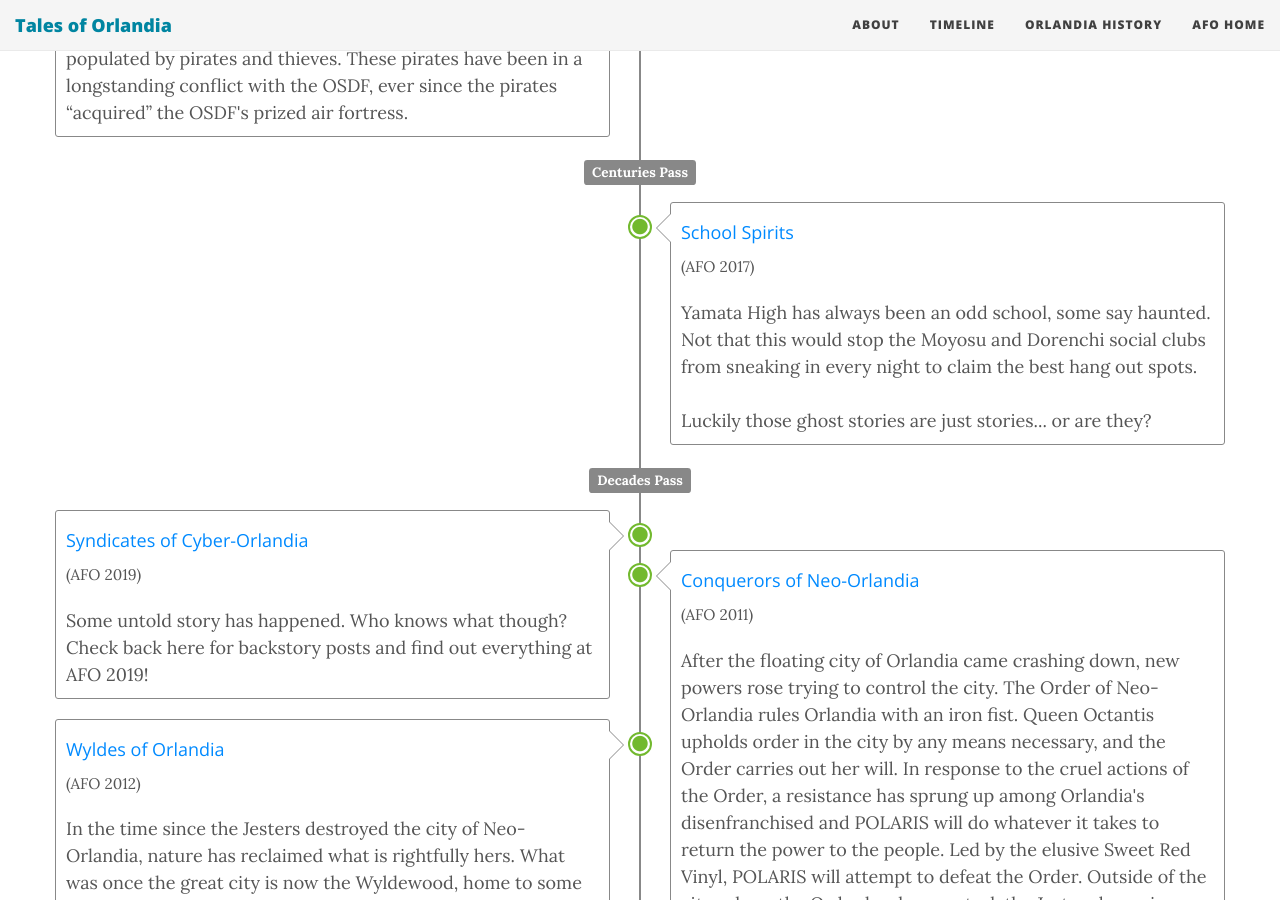
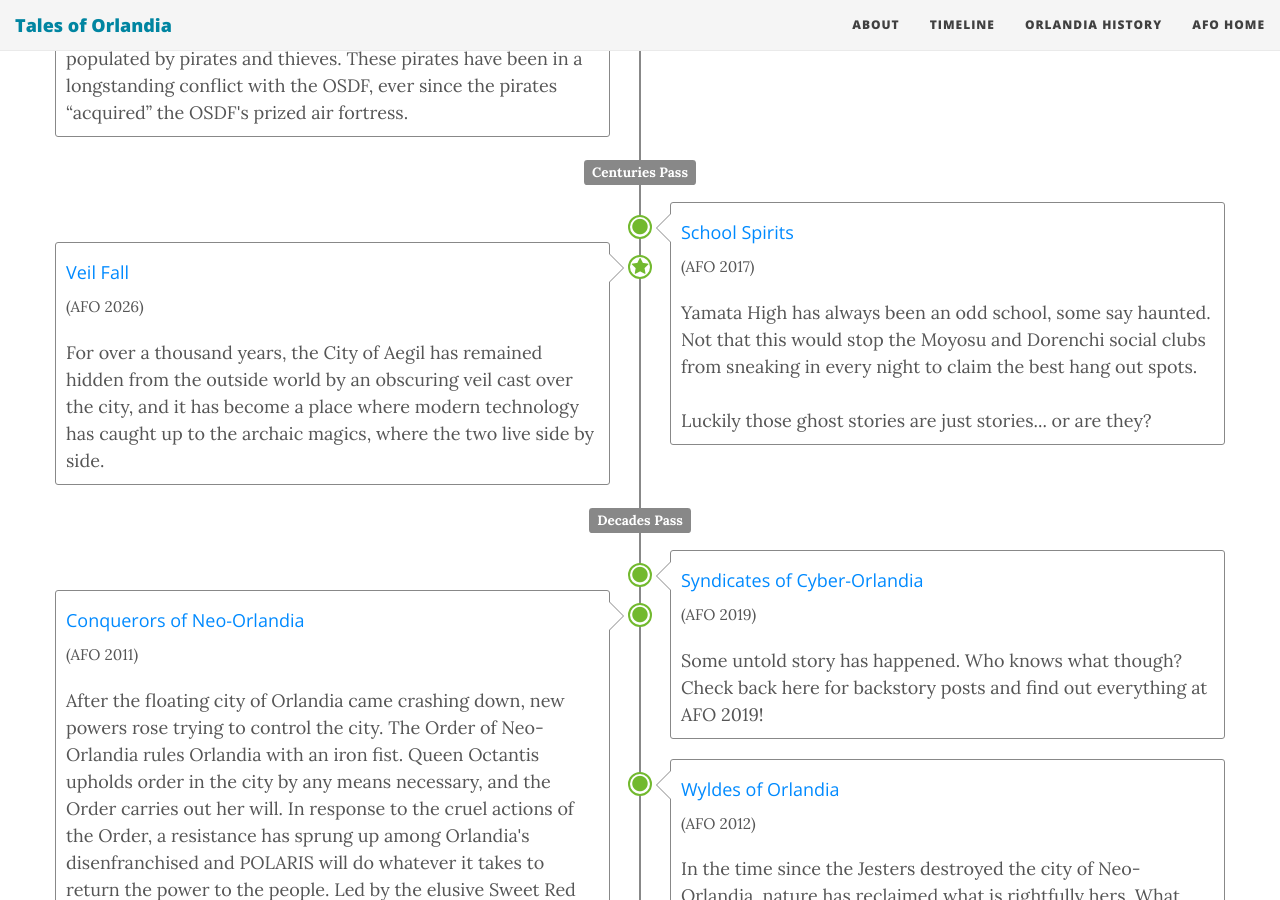
Before and after one commit to iamdavidfrancis/talesoforlandia, a Jekyll site: the page built from timeline.html, in a window 1280 px wide and 900 px high, scrolled down 2214 px. Built offline with Jekyll 4.4.1, drawn with Linux system fonts in a browser that asks for light colours; nearby versions of some CDN libraries; some of the changed text lies outside the part shown.

Commit message:
Add veil fall

```diff
--- a/_data/timelines.yml
+++ b/_data/timelines.yml
@@ -30,6 +30,8 @@
       text: Centuries Pass
     - type: year
       year: 2017
+    - type: year
+      year: 2026
     - type: separator
       text: Decades Pass
     - type: year
--- a/_data/years.yml
+++ b/_data/years.yml
@@ -6,13 +6,13 @@
 
 2008:
   slug: swords-2
-  name: "Swords of Orlandia: Throne Into Chaos"
+  name: "Swords of Orlandia 2: Throne Into Chaos"
   year: 2008
   timeline-text: "King Horus has died, and his son Validus must take his place and restore Orlandia to its former glory. Can he defeat the mysterious Emperor or will he fall victim to the Emperor's schemes?"
 
 2009:
   slug: swords-3
-  name: "Swords of Orlandia: The Khaz'Radan Prophecy"
+  name: "Swords of Orlandia 3: The Khaz'Radan Prophecy"
   year: 2009
   timeline-text: "&ldquo;Defeat me if you think you can, or serve me if you wish. Until that day you are all… banished from Orlandia!&rdquo;<br><br>Those were the final words uttered from the treacherous mouth of Corvdius, the once supposed loyal sage to Prince Validus, only to be revealed the banished Emperor of the Yaoguai! Much time has passed and there has been much unrest in Orlandia. Many citizens of Orlandia, along with the mysterious Fae folk, have begun to form a resistance to restore freedom for all in their once glorious kingdom. The Emperor has responded by offering riches and high rank to those who would help crush the rebellion. The great battle between the Shadowfowl and the Anarchs is about to begin. Who will prevail?"
 
@@ -96,8 +96,9 @@
   name: Darkheart Ritual
   year: 2025
 
-# 2026:
-#   slug: veil-fall
-#   name: Veil Fall
-# #   year: 2026
-#   current: true
+2026:
+  slug: veil-fall
+  name: Veil Fall
+  year: 2026
+  current: true
+  timeline-text: "For over a thousand years, the City of Aegil has remained hidden from the outside world by an obscuring veil cast over the city, and it has become a place where modern technology has caught up to the archaic magics, where the two live side by side."
--- /dev/null
+++ b/history/veil-fall.md
@@ -0,0 +1,108 @@
+---
+layout: page
+title: Veil Fall
+meta-description: For over a thousand years, the city of Aegil has remained hidden from the outside world. Concealed by an obscuring veil cast over the city to protect the citizens from the impending Darkheart Ritual, the city has since grown into a prosperous oasis. A place where modern technology has caught up to archaic magics, and the two live together side by side.
+share-img: https://statics.orlandia.talesoforlandia.com/past-orlandias/veil-fall/veil-fall-logo.png
+css:
+  - '/css/card.css'
+---
+
+{:.text-center.col-md-6.col-md-offset-3.col-sm-12}
+[![Tales of Orlandia: Chrono-Conflict](https://statics.orlandia.talesoforlandia.com/past-orlandias/veil-fall/veil-fall-logo-thumb.png)](https://statics.orlandia.talesoforlandia.com/past-orlandias/veil-fall/veil-fall-logo.png)
+
+{:.text-muted.text-center}
+*Illustration by Travis*
+
+# Prologue
+
+The veil has fallen… and no one is safe.
+
+For over a thousand years, the city of Aegil has remained hidden from the outside world. Concealed by an obscuring veil cast over the city to protect the citizens from the impending Darkheart Ritual, the city has since grown into a prosperous oasis. A place where modern technology has caught up to archaic magics, and the two live together side by side.
+
+But everything changes when a mysterious being arrives and takes back their magic pure khazradanium staff, Khazridar, which powered the obscuring ritual. With the veil down, the factions in and out of the city ask the being to return the staff to them. The being agrees to give Khazridar to the faction that manages to impress them the most.
+
+Who will impress the being and win back Khazridar? And what will it mean for the future of Aegil?
+
+# The Factions
+
+<div class="row">
+  <div class="col-md-4 col-sm-12">
+    <div class="card">
+      <img class="card-img-top" src="https://statics.orlandia.talesoforlandia.com/past-orlandias/veil-fall/factions/the-alabaster-conclave-thumb.png" alt="The Alabaster Conclave">
+      <div class="card-block">
+        <p class="card-subtitle">
+          Master the arcane and defend your city. <strong>The Alabaster Conclave</strong> are the city's experts on magic and its many applications. Lumis Tenebris, Magus of Artifacts and Sentinalae, is searching for a ritual to be powered by Khazridar to replace the defense granted by the veil.
+        </p>
+        <p class="card-subtitle">
+          Faction Representative: Lumis Tenebris (he/him), Magus of Artifice, member of the Sentinalae
+        </p>
+      </div>
+    </div>
+  </div>
+
+  <div class="col-md-4 col-sm-12">
+    <div class="card">
+      <img class="card-img-top" src="https://statics.orlandia.talesoforlandia.com/past-orlandias/veil-fall/factions/the-p.h.d-institute-thumb.png" alt="The P.H.D. Institute">
+      <div class="card-block">
+        <p class="card-subtitle">
+          Lockdown protocols engaged. <strong>The P.H.D. (Procure, Harbor, Defend) Institute</strong> devotes itself to the containment of the anomalous. Sawyer Bentley, as Project Director in charge of Khazridar. seeks to reclaim the staff and lock it away so tightly that it will never fall out of safe harbor again.
+        </p>
+        <p class="card-subtitle">
+          Faction Representative: Sawyer Bentley (they/them), Project Director for PHD-100 (Khazridar)
+        </p>
+      </div>
+    </div>
+  </div>
+
+  <div class="col-md-4 col-sm-12">
+    <div class="card">
+      <img class="card-img-top" src="https://statics.orlandia.talesoforlandia.com/past-orlandias/veil-fall/factions/the-infinity-syndicate-thumb.png" alt="The Infinity Syndicate">
+      <div class="card-block">
+        <p class="card-subtitle">
+          What is cast out is not forgotten. <strong>The Infinity Syndicate</strong> is a collection of criminals so dangerous that they have been banished from the city and work together to formulate their revenge. Their leader, Whisper, seeks to destroy Khazridar so that no one will ever be able to use it against them again.
+        </p>
+        <p class="card-subtitle">
+          Faction Representative: Whisper (she/her), Leader of the Infinity Syndicate
+        </p>
+      </div>
+    </div>
+  </div>
+</div>
+
+# Story
+
+## Act 1
+
+Lumis Tenebris of the Alabaster Conclave enters with Sawyer Bentley of the P.H.D. Institute and their assistant, pausing them at the door to remove the magical protections around Khazridar’s chamber, then invites them in. He presents the staff to Sawyer and allows them to inspect it, though he is annoyed that they brought an assistant. When they state that he had asked them to bring an assistant, they both realize that they’ve been manipulated and the assistant lunges for Khazridar.
+
+Lumis is able to trap her in a containment field and asks who she is. She reveals that she is Whisper of the Infinity Syndicate and Lumis attempts to kick them both out. Sawyer reminds Lumis that they need to finish their exam or they will be forced to take immediate custody of the staff. Lumis relents, resigning himself to watching over Whisper. She points out that Sawyer is wearing a necklace which they state is an old west artifact with anti-magical properties.
+
+Right as they reach for the staff, the lights go out and when they come back, a figure in a purple coat is standing there holding the staff. He pulls it out of the stand that it’s resting in and there is a magical noise and effect felt by everyone in the room. It is revealed that now that Khazridar is no longer docked in the stand, the veil surrounding the city has fallen and Aegil is now left unprotected. The being introduces himself as Jericho and frees Whisper from her containment field against Lumis’ wishes.
+
+Each of them tries to claim the staff back from Jericho so he proposes a competition for each faction to try to earn it. Whisper immediately kills Lumis and Jericho revives him, stating that nobody is to hurt or kill anyone until the contest is over. He leaves and Sawyer convinces Lumis to allow Whisper to go contain her people. Each of them sends a message to their faction to come help with the Veil Fall crisis.
+
+## Act 2
+
+Jericho, Whisper, Lumis and Sawyer appear in a pocket dimension where they urge each of them to show them what they all came up with.
+
+Sawyer goes first, dropping a few devices at their feet, surrounding them. Jericho finds themselves trapped in a time loop which they are able to pull themselves free from. They praise Sawyer on thinking outside the box and for jumping straight to the 4th dimension. Jericho states that they are more of a 5th dimensional being but dismisses that thought quickly and calls Lumis up next.
+
+Lumis lays out a magical barrier and tells Jericho to cross it. They attempt to and are caught by a feedback that blasts them backwards. Jericho praises Lumis’ attempt but reminds him that it’s still a wall and a wall can be moved, which they do easily with Khazridar. They tell Lumis to look into their histories and Whisper comes up stating she’s getting bored.
+
+Jericho invites Whisper to take their turn which she responds to by gently caressing their shoulders, walking around them. Jericho states that they must be using pheromones which she doesn’t deny. She moves around him, slipping her knife into her hand behind her back. Jericho asks if their lips are poisoned which she responds to by saying the knife is as well. Whisper then stabs Jericho a few times, shooting them for good measure. When she crouches down to grab the staff, Jericho pops up and laughs, stating that it was a good try to wait until everyone else went to tire them out before striking.
+
+Jericho then is unable to pick a winner so they challenge everyone to take another day to improve their plans before teleporting everyone home.
+
+## Act 3
+
+Whisper, Lumis and Sawyer enter and confront Jericho, demanding that one of them be given the staff. Jericho inquires what each of them has learned over the last day of conferring with their teams.
+
+Lumis states that he and the Alabaster Conclave have consulted their histories and found that other towns had had similar ideas of protections and decided to utilize armaments alongside the veil to keep people away.
+
+Sawyer states that if they can’t contain Jericho, they’ll contain everyone in the entire city, and nobody would be able to leave ever again.
+
+Whisper states that she and her team agreed that the best way to impress him is to do something unexpected. She asks nicely, saying “May I please have the staff?”.
+
+Jericho watches the pained expression on her face and states that her doing that cost her something and that he is impressed. Khazridar is awarded to Whisper and the Infinity Syndicate. Whisper breaks the staff and turns to fight Lumis and Sawyer. Jericho intervenes and states that a two on one fight isn’t fair and takes Whisper’s gun, killing Sawyer. He then leaves stating he’s taking her gun since she broke his staff.
+
+Lumis and Whisper stood against one another to fight, and the lights faded to black.
```
